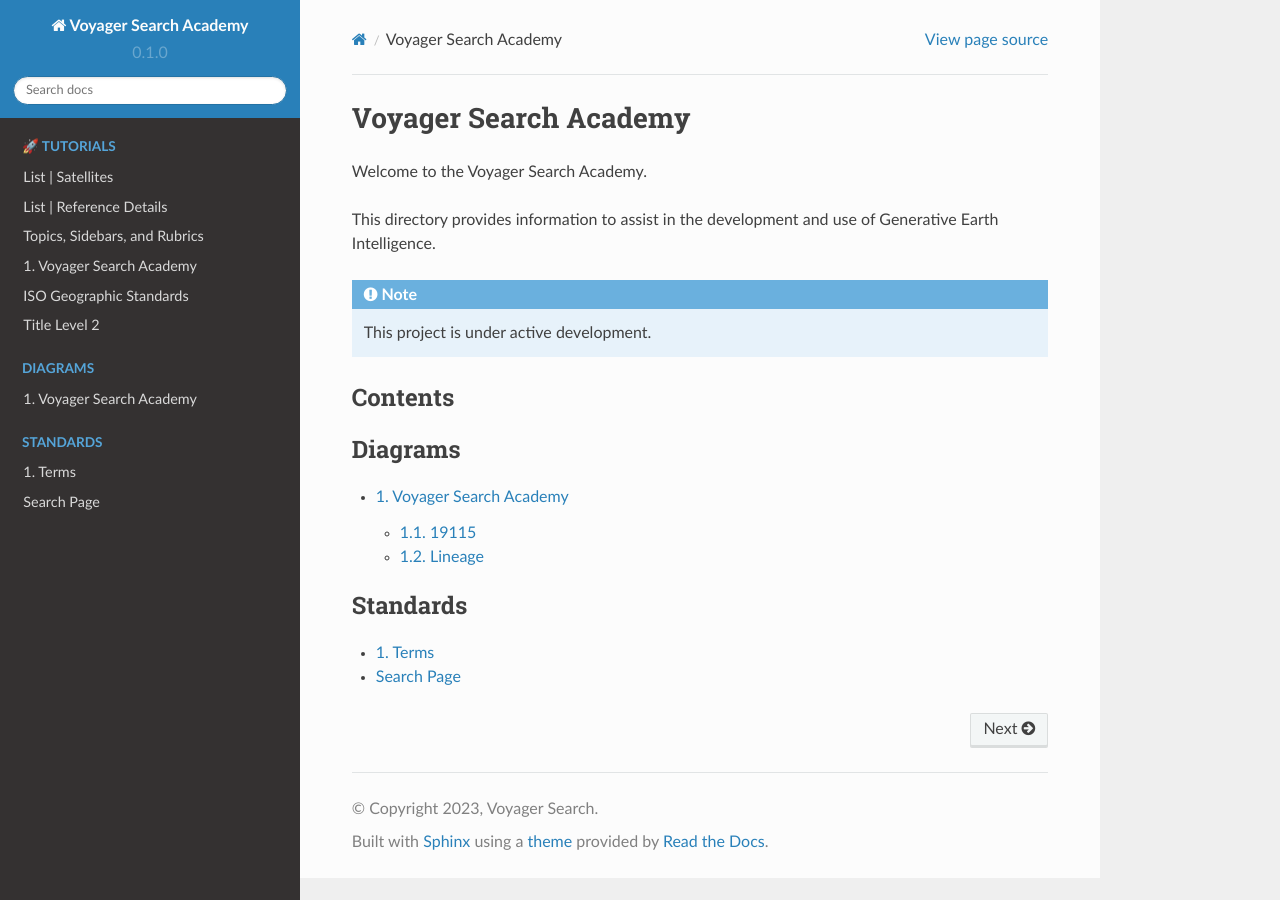
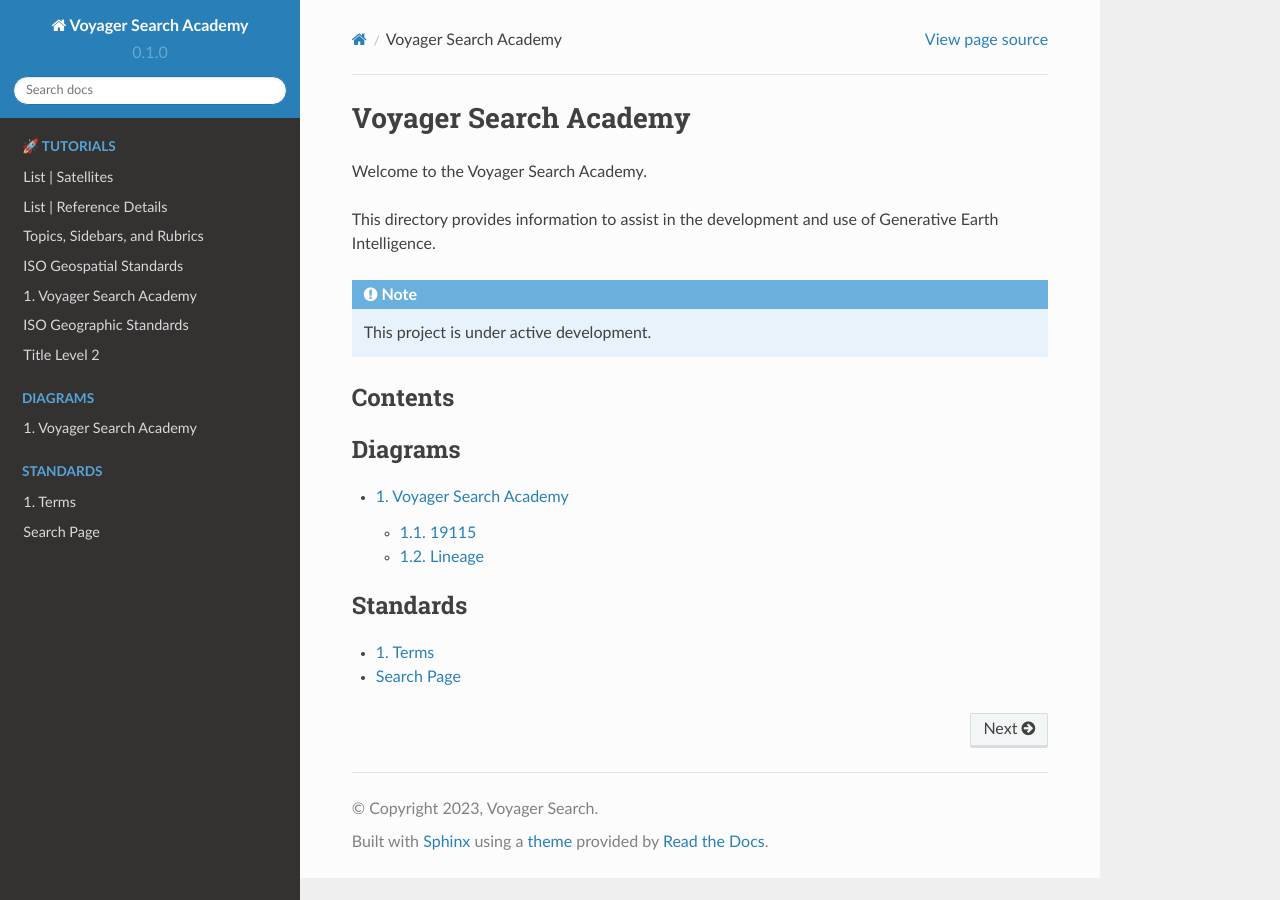
Before and after one commit to voyagersearch/academy, a Sphinx documentation site: the page built from docs/source/index.rst, in a window 1280 px wide. Built offline with Sphinx 7.4.7 and the Read the Docs theme 2.0.0, drawn with Linux system fonts in a browser that asks for light colours; pages that are not in the unit, such as notebooks, are missing from menus.

Commit message:
Update index.rst

```diff
--- a/docs/source/index.rst
+++ b/docs/source/index.rst
@@ -25,6 +25,7 @@
 
    /references/tabs.rst
    /references/satellite/satellite.rst
+   /references/iso/about/isostandards.rst
    /references/iso/geographic/19115/mrl.rst
    /references/standards/aboutstandards.rst
    /references/academy/howtoupdatebuild.rst
```
